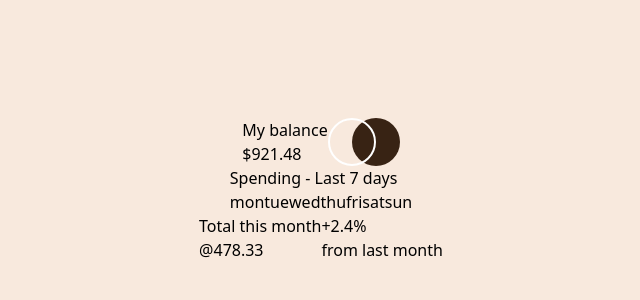
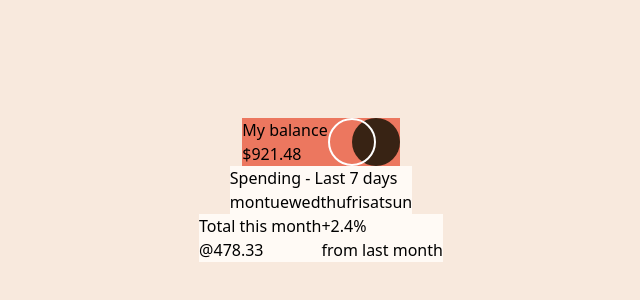
Before and after one commit to Massa-Albani4/expenses-chart, a React (Vite) app: page / in a window 1280 px wide. Shown: the part 210-510 px from the top of the page, without its empty margins (319-959 px from the left). Built offline with nearby package versions, Linux system fonts and the light colour scheme.

Commit message:
Add colors to containers

```diff
--- a/src/App.jsx
+++ b/src/App.jsx
@@ -1,7 +1,7 @@
 function App() {
   return (
     <div className="flex h-screen flex-col items-center justify-center bg-biege-200">
-      <div className="flex flex-row">
+      <div className="flex flex-row bg-red">
         <div>
           <p>My balance</p>
           <p>$921.48</p>
@@ -18,7 +18,7 @@ function App() {
           </g>
         </svg>
       </div>
-      <div className="">
+      <div className="bg-biege-100">
         <h1>Spending - Last 7 days</h1>
         <div className="flex flex-row">
           <div>
@@ -51,7 +51,7 @@ function App() {
           </div>
         </div>
       </div>
-      <div className="flex flex-row">
+      <div className="flex flex-row bg-biege-100">
         <div>
           <p>Total this month</p>
           <p>@478.33</p>
```
